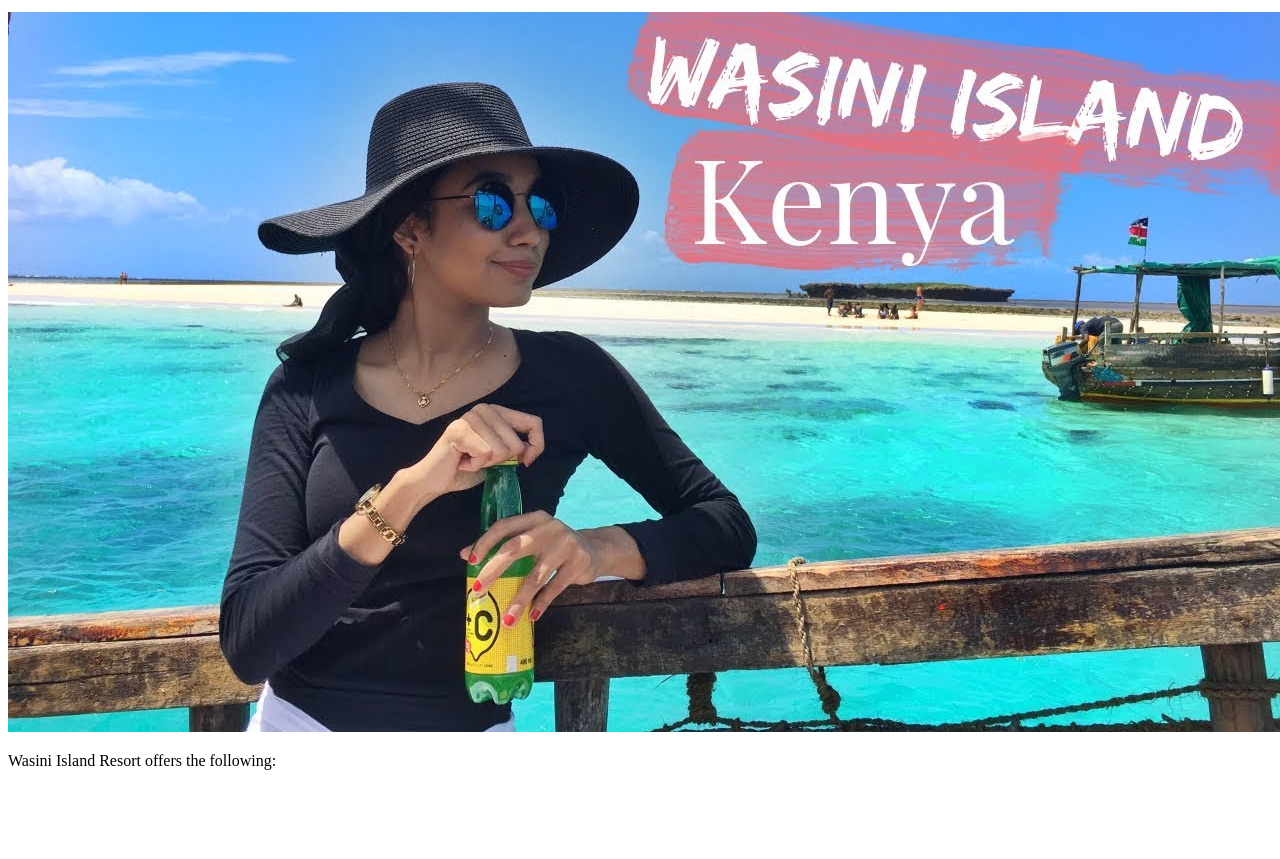
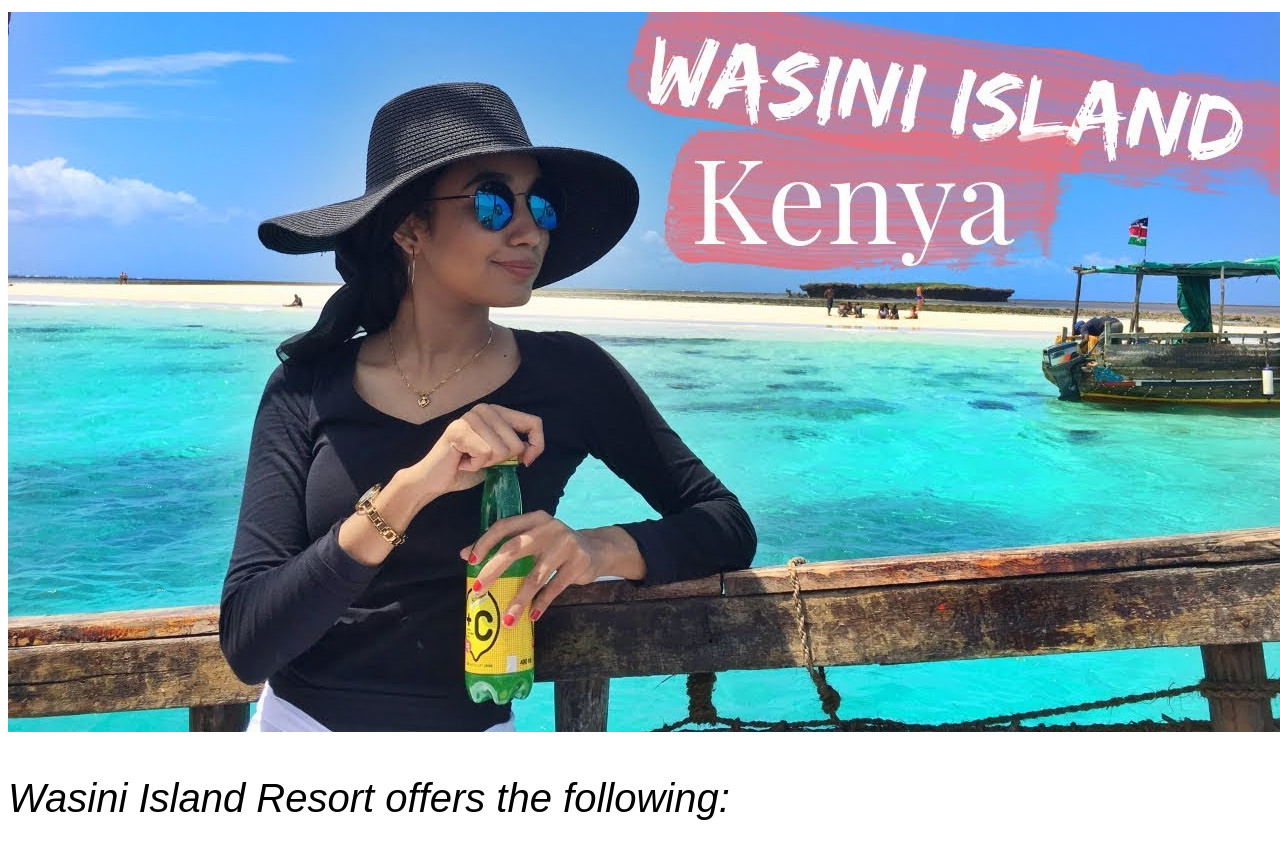
Before and after one commit to Bwangari/Git-Branching-website-Lesson, a plain HTML site: page index.html in a window 1280 px wide. Shown: the part 113-972 px from the top of the page. Before the commit the page ends 899 px from the top, so only its background shows below. Drawn offline with Linux system fonts and the light colour scheme.

Commit message:
modified the p

```diff
--- a/css/styles.css
+++ b/css/styles.css
@@ -4,7 +4,7 @@ h1{
   text-align: center;
 }
 p{
-
-
-
+font-size: 40px;
+font-style: italic;
+font-family: sans-serif;
 }
```
